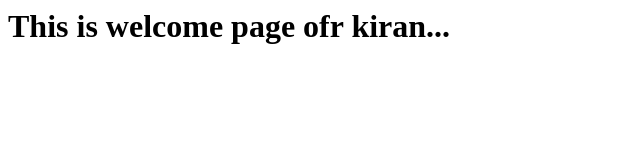
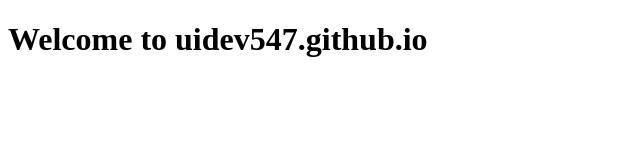
Before and after one commit to uidev547/uidev547.github.io, a plain HTML site: page index.html in a window 1280 px wide. Shown: the whole page, without its empty margins (0-640 px from the left). Drawn offline with Linux system fonts and the light colour scheme.

Commit message:
Update index.html

```diff
--- a/index.html
+++ b/index.html
@@ -1 +1,12 @@
-<h1>This is welcome page ofr kiran...</h1>
+
+<!DOCTYPE html>
+<html lang="en">
+  <head>
+    <meta charset="UTF-8">
+    <meta name="viewport" content="width=device-width, initial-scale=1">
+    <title>uidev547.github.io</title>
+  </head>
+  <body>
+      <h1>Welcome to uidev547.github.io</h1>
+  </body>
+</html>
```
